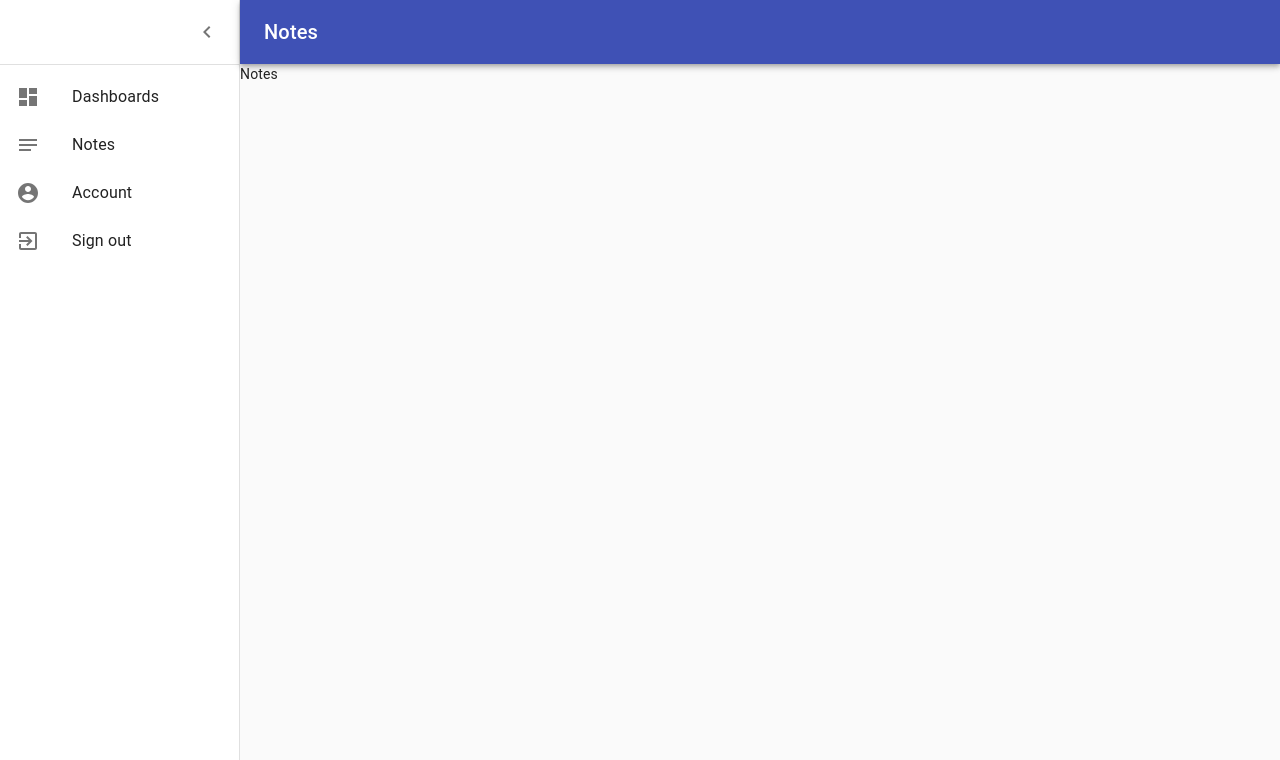
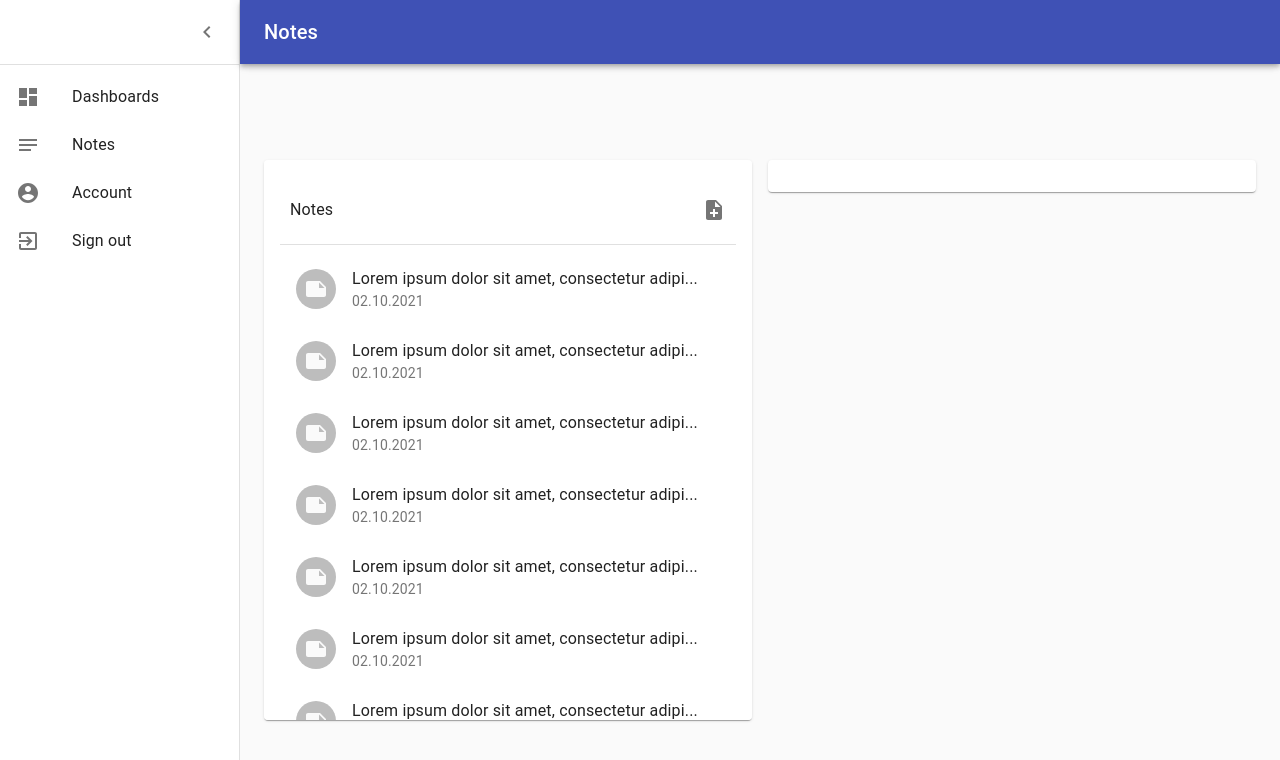
Before and after one commit to flapek/epilepsy-health-app-web, a React (Create React App) app: page /notes in a window 1280 px wide. Both pictures are taken after typing "name@example.com", "Sample123" into the empty fields and a click on the button "SIGN IN". Shown: the top 760 px of the page. Built offline with nearby package versions, Linux system fonts and the light colour scheme.

Commit message:
implement dashboard page

```diff
--- a/src/components/Chart.tsx
+++ b/src/components/Chart.tsx
@@ -1,31 +1,14 @@
 import React from 'react';
 import { useTheme } from '@material-ui/core/styles';
-import { LineChart, Line, XAxis, YAxis, Label, ResponsiveContainer } from 'recharts';
+import { LineChart, Line, XAxis, YAxis, Label, ResponsiveContainer, Tooltip } from 'recharts';
 import Title from './Title';
 
-// Generate Sales Data
-function createData(time, amount) {
-  return { time, amount };
-}
-
-const data = [
-  createData('00:00', 0),
-  createData('03:00', 300),
-  createData('06:00', 600),
-  createData('09:00', 800),
-  createData('12:00', 1500),
-  createData('15:00', 2000),
-  createData('18:00', 2400),
-  createData('21:00', 2400),
-  createData('24:00', undefined),
-];
-
-export default function Chart() {
+export default function Chart({ title,  xTitle, yTitle, data}: {title: string, xTitle?: string, yTitle?: string, data: {time: string, value: number}[]}) {
   const theme = useTheme();
 
   return (
     <React.Fragment>
-      <Title>Today</Title>
+      <Title>{title}</Title>
       <ResponsiveContainer>
         <LineChart
           data={data}
@@ -36,17 +19,20 @@ export default function Chart() {
             left: 24,
           }}
         >
-          <XAxis dataKey="time" stroke={theme.palette.text.secondary} />
+          <XAxis dataKey="time" stroke={theme.palette.text.secondary} >
+            {xTitle}
+          </XAxis>
           <YAxis stroke={theme.palette.text.secondary}>
             <Label
               angle={270}
               position="left"
               style={{ textAnchor: 'middle', fill: theme.palette.text.primary }}
             >
-              Sales ($)
+              {yTitle}
             </Label>
           </YAxis>
-          <Line type="monotone" dataKey="amount" stroke={theme.palette.primary.main} dot={false} />
+          <Line type="monotone" dataKey="value" stroke={theme.palette.primary.main} dot={false} />
+          <Tooltip />
         </LineChart>
       </ResponsiveContainer>
     </React.Fragment>
--- a/src/components/pages/Dashboard.tsx
+++ b/src/components/pages/Dashboard.tsx
@@ -4,8 +4,8 @@ import Container from '@material-ui/core/Container';
 import Grid from '@material-ui/core/Grid';
 import Paper from '@material-ui/core/Paper';
 import Chart from '../Chart';
-
-const drawerWidth = 240;
+import { useEffect } from 'react';
+import useData from '../../states/useData';
 
 const useStyles = makeStyles((theme) => ({
   root: {
@@ -28,13 +28,22 @@ const useStyles = makeStyles((theme) => ({
     flexDirection: 'column',
   },
   fixedHeight: {
-    height: 240,
+    height: 360,
   },
 }));
 
 export default function Dashboard() {
   const classes = useStyles();
   const fixedHeightPaper = clsx(classes.paper, classes.fixedHeight);
+  const {data, setData} = useData();
+
+  useEffect(() => {
+    const interval = setInterval(() => {
+      setData(Math.floor(Math.random() * 100));
+      console.log(data);
+    }, 5000);
+    return () => clearInterval(interval);
+  }, [data, setData]);
 
   return (
     <div className={classes.root}>
@@ -42,19 +51,14 @@ export default function Dashboard() {
         <div className={classes.appBarSpacer} />
         <Container maxWidth="lg" className={classes.container}>
           <Grid container spacing={3}>
-            <Grid item xs={12} md={8} lg={9}>
+            <Grid item xs={12} md={12} lg={12}>
               <Paper className={fixedHeightPaper}>
-                <Chart />
+                <Chart title="Pulse" data={data}/>
               </Paper>
             </Grid>
-            <Grid item xs={12} md={4} lg={3}>
+            <Grid item xs={12} md={12} lg={12}>
               <Paper className={fixedHeightPaper}>
-                <Chart />
-              </Paper>
-            </Grid>
-            <Grid item xs={12}>
-              <Paper className={fixedHeightPaper}>
-                <Chart />
+                <Chart title="Heart rate" data={data}/>
               </Paper>
             </Grid>
           </Grid>
--- a/src/components/pages/Notes.tsx
+++ b/src/components/pages/Notes.tsx
@@ -1,10 +1,163 @@
-import React from 'react';
+import clsx from 'clsx';
+import { makeStyles } from '@material-ui/core/styles';
+import Container from '@material-ui/core/Container';
+import Grid from '@material-ui/core/Grid';
+import Paper from '@material-ui/core/Paper';
+import NoteAddIcon from '@material-ui/icons/NoteAdd';
+import NoteIcon from '@material-ui/icons/Note';import { Avatar, Divider, IconButton, List, ListItem, ListItemAvatar, ListItemText, Typography } from '@material-ui/core';
+import React, { useState } from 'react';
+
+const useStyles = makeStyles((theme) => ({
+  root: {
+    display: 'flex',
+  },
+  appBarSpacer: theme.mixins.toolbar,
+  content: {
+    flexGrow: 1,
+    height: '100vh',
+    overflow: 'auto',
+  },
+  container: {
+    paddingTop: theme.spacing(4),
+    paddingBottom: theme.spacing(4),
+  },
+  paper: {
+    padding: theme.spacing(2),
+    display: 'flex',
+    overflow: 'auto',
+    flexDirection: 'column',
+  },
+  fixedHeight: {
+    [theme.breakpoints.down('sm')]: {
+      height: 360,
+    },
+    [theme.breakpoints.up('md')]: {
+      height: 360,
+    },
+    [theme.breakpoints.up('lg')]: {
+      height: '70vh',
+    },
+  },
+  headContainer: {
+    display: 'flex',
+    flexDirection: 'row',
+    justifyContent: 'space-between',
+    padding: '10px',
+    alignItems: 'center'
+  }
+}));
+
+const initialPosts = [
+  {
+    text: 'Lorem ipsum dolor sit amet, consectetur adipiscing elit. Nunc sit amet efficitur dui. Ut auctor suscipit lorem, id luctus velit lacinia sed.',
+    date: '02.10.2021'
+  },
+  {
+    text: 'Lorem ipsum dolor sit amet, consectetur adipiscing elit. Nunc sit amet efficitur dui. Ut auctor suscipit lorem, id luctus velit lacinia sed.',
+    date: '02.10.2021'
+  },
+  {
+    text: 'Lorem ipsum dolor sit amet, consectetur adipiscing elit. Nunc sit amet efficitur dui. Ut auctor suscipit lorem, id luctus velit lacinia sed.',
+    date: '02.10.2021'
+  },
+  {
+    text: 'Lorem ipsum dolor sit amet, consectetur adipiscing elit. Nunc sit amet efficitur dui. Ut auctor suscipit lorem, id luctus velit lacinia sed.',
+    date: '02.10.2021'
+  },
+  {
+    text: 'Lorem ipsum dolor sit amet, consectetur adipiscing elit. Nunc sit amet efficitur dui. Ut auctor suscipit lorem, id luctus velit lacinia sed.',
+    date: '02.10.2021'
+  },
+  {
+    text: 'Lorem ipsum dolor sit amet, consectetur adipiscing elit. Nunc sit amet efficitur dui. Ut auctor suscipit lorem, id luctus velit lacinia sed.',
+    date: '02.10.2021'
+  },
+  {
+    text: 'Lorem ipsum dolor sit amet, consectetur adipiscing elit. Nunc sit amet efficitur dui. Ut auctor suscipit lorem, id luctus velit lacinia sed.',
+    date: '02.10.2021'
+  },
+  {
+    text: 'Lorem ipsum dolor sit amet, consectetur adipiscing elit. Nunc sit amet efficitur dui. Ut auctor suscipit lorem, id luctus velit lacinia sed.',
+    date: '02.10.2021'
+  },
+  {
+    text: 'Lorem ipsum dolor sit amet, consectetur adipiscing elit. Nunc sit amet efficitur dui. Ut auctor suscipit lorem, id luctus velit lacinia sed.',
+    date: '02.10.2021'
+  },
+  {
+    text: 'Lorem ipsum dolor sit amet, consectetur adipiscing elit. Nunc sit amet efficitur dui. Ut auctor suscipit lorem, id luctus velit lacinia sed.',
+    date: '02.10.2021'
+  },
+  {
+    text: 'Lorem ipsum dolor sit amet, consectetur adipiscing elit. Nunc sit amet efficitur dui. Ut auctor suscipit lorem, id luctus velit lacinia sed.',
+    date: '02.10.2021'
+  },
+  {
+    text: 'Lorem ipsum dolor sit amet, consectetur adipiscing elit. Nunc sit amet efficitur dui. Ut auctor suscipit lorem, id luctus velit lacinia sed.',
+    date: '02.10.2021'
+  },
+  {
+    text: 'Lorem ipsum dolor sit amet, consectetur adipiscing elit. Nunc sit amet efficitur dui. Ut auctor suscipit lorem, id luctus velit lacinia sed.',
+    date: '02.10.2021'
+  },
+  {
+    text: 'Lorem ipsum dolor sit amet, consectetur adipiscing elit. Nunc sit amet efficitur dui. Ut auctor suscipit lorem, id luctus velit lacinia sed.',
+    date: '02.10.2021'
+  },
+  {
+    text: 'Lorem ipsum dolor sit amet, consectetur adipiscing elit. Nunc sit amet efficitur dui. Ut auctor suscipit lorem, id luctus velit lacinia sed.',
+    date: '02.10.2021'
+  },
+  {
+    text: 'Lorem ipsum dolor sit amet, consectetur adipiscing elit. Nunc sit amet efficitur dui. Ut auctor suscipit lorem, id luctus velit lacinia sed.',
+    date: '02.10.2021'
+  },
+]
 
 export default function Notes() {
+  const classes = useStyles();
+  const fixedHeightPaper = clsx(classes.paper, classes.fixedHeight);
+
+  const [posts, setPost] = useState(initialPosts);
 
   return (
-    <React.Fragment>
-      Notes
-    </React.Fragment>
+    <div className={classes.root}>
+      <main className={classes.content}>
+        <div className={classes.appBarSpacer} />
+        <Container maxWidth="lg" className={classes.container}>
+          <Grid container spacing={2}>
+            <Grid item xs={12} md={12} lg={6}>
+              <Paper className={fixedHeightPaper}>
+                <Grid container className={classes.headContainer}>
+                  <Typography>
+                    Notes
+                  </Typography>
+                  <IconButton edge="end">
+                    <NoteAddIcon/>
+                  </IconButton>
+                </Grid>
+                <Divider/>
+                <List>
+                  {posts.map(item => (
+                    <ListItem button>
+                      <ListItemAvatar>
+                        <Avatar>
+                          <NoteIcon />
+                        </Avatar>
+                      </ListItemAvatar>
+                      <ListItemText primary={`${item.text.substr(0, 45)}...`} secondary={item.date} />
+                    </ListItem>
+                  ))}
+                </List>
+              </Paper>
+            </Grid>
+            <Grid item xs={12} md={12} lg={6}>
+              <Paper className={classes.paper}>
+              </Paper>
+            </Grid>
+          </Grid>
+        </Container>
+      </main>
+    </div>
   );
 }
--- /dev/null
+++ b/src/states/useData.ts
@@ -0,0 +1,28 @@
+import { useState } from 'react';
+
+function createData(time: string, value: number) {
+    return { time, value };
+}
+
+function dateTimeNow(): string {
+    let date = new Date();
+
+    return `${date.getHours()}:${date.getMinutes()}:${date.getSeconds()}`;
+}
+
+const initialData = [
+    createData(dateTimeNow(), 60),
+];
+
+export default function useData() {
+    const [data, setData] = useState(initialData);
+
+    function saveData(value: number) {
+        setData([...data.slice(Math.max(data.length - 40, 0)), createData(dateTimeNow(), value)]);
+    }
+
+    return {
+        setData: saveData,
+        data
+    }
+}
```
